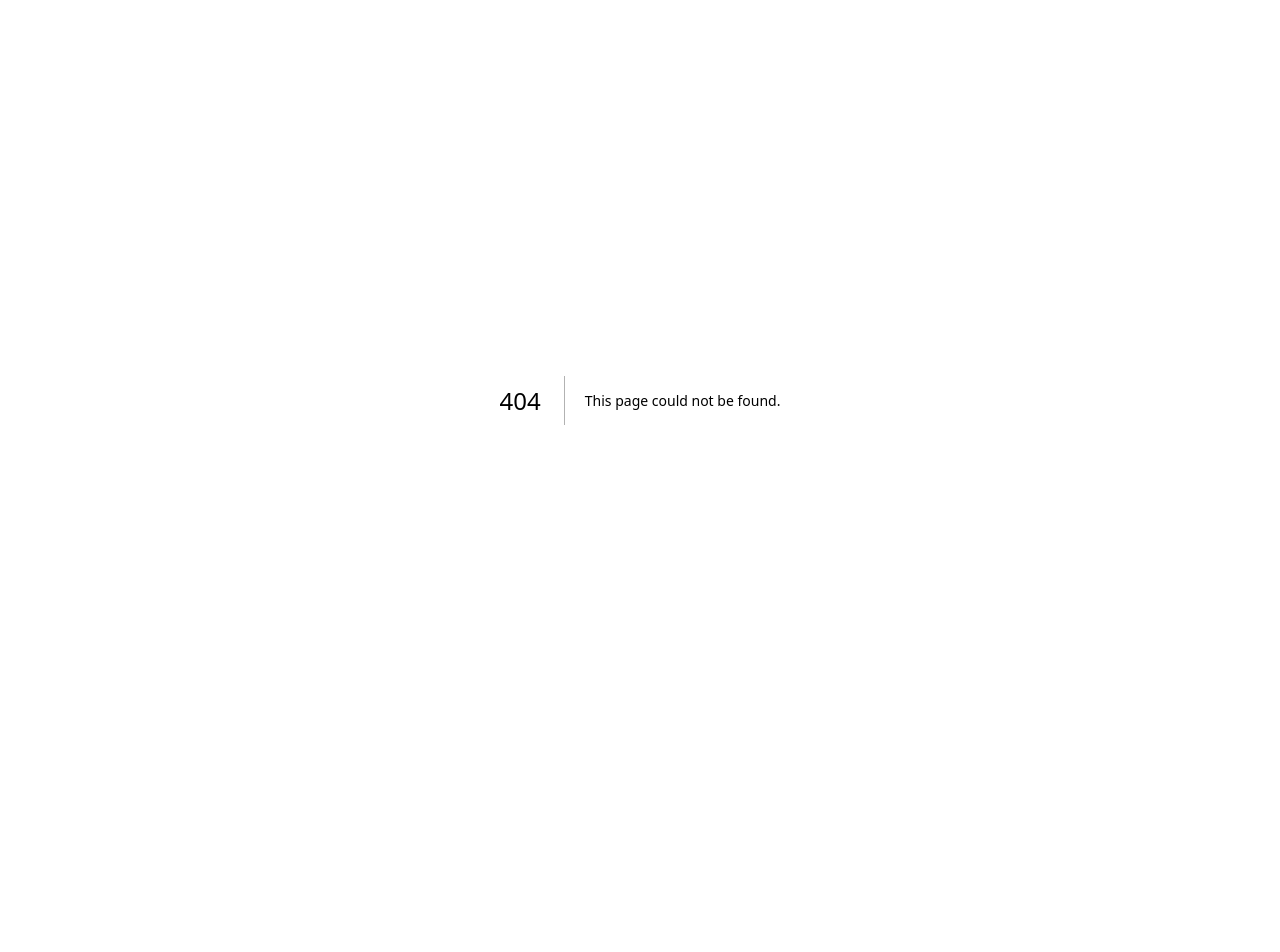
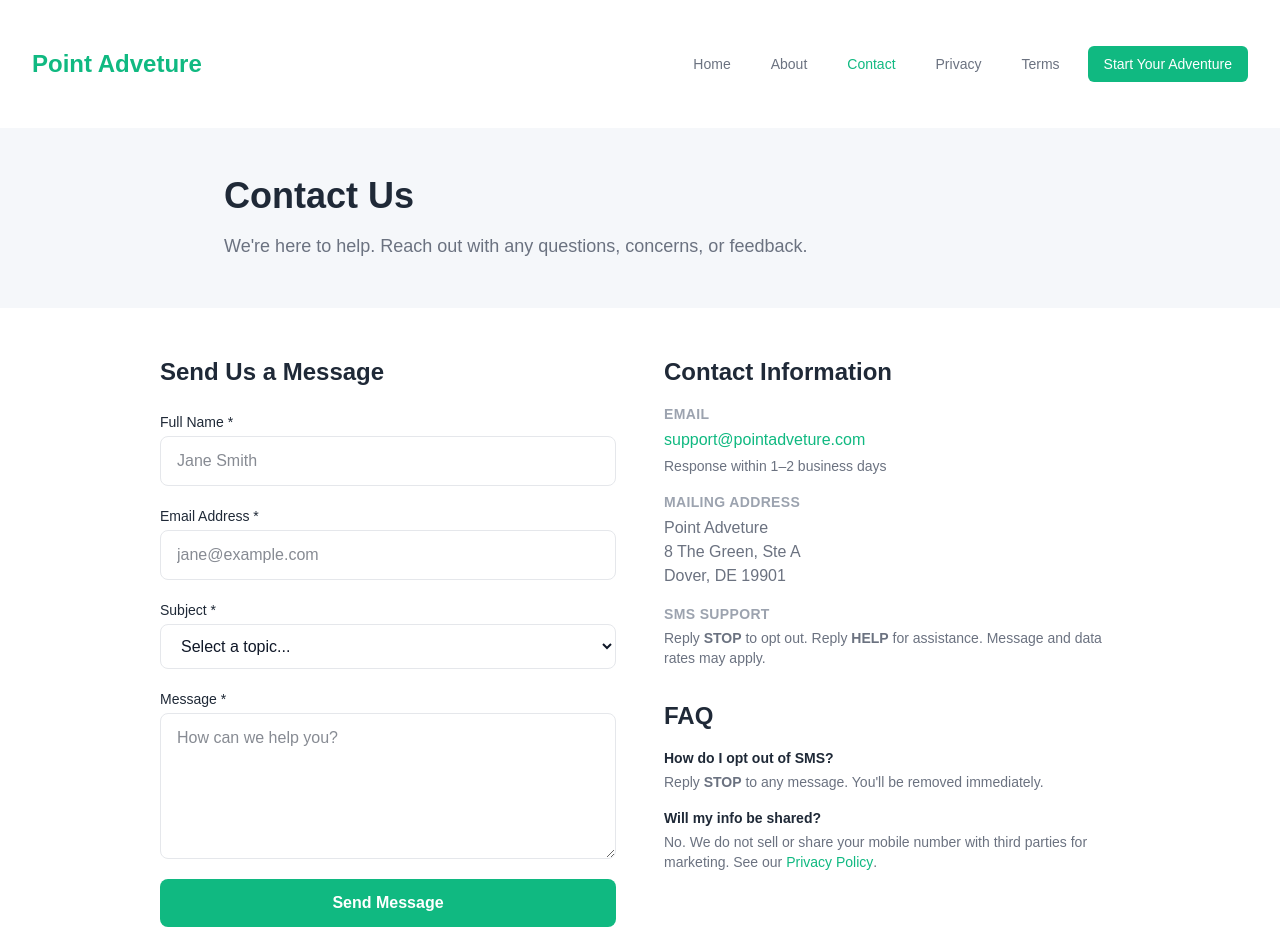
Before and after one commit to Textingman/moxxie-pointadveture, a Next.js app: page /contact in a window 1280 px wide. Before the commit this address had no page. Shown: the top 952 px of the page. Before the commit the page ends 800 px from the top, so only its background shows below. Built offline with nearby package versions, Linux system fonts and the light colour scheme.

Commit message:
Initial site setup: Point Adveture

```diff
--- /dev/null
+++ b/app/contact/page.tsx
@@ -0,0 +1,114 @@
+'use client';
+
+import { useState } from 'react';
+import Navbar from '../components/Navbar';
+import Footer from '../components/Footer';
+
+export default function ContactPage() {
+  const [formData, setFormData] = useState({ name: '', email: '', subject: '', message: '' });
+  const [submitted, setSubmitted] = useState(false);
+  const [submitting, setSubmitting] = useState(false);
+
+  const handleChange = (e: React.ChangeEvent<HTMLInputElement | HTMLTextAreaElement | HTMLSelectElement>) => {
+    setFormData({ ...formData, [e.target.name]: e.target.value });
+  };
+
+  const handleSubmit = async (e: React.FormEvent) => {
+    e.preventDefault();
+    setSubmitting(true);
+    setTimeout(() => { setSubmitting(false); setSubmitted(true); }, 1200);
+  };
+
+  return (
+    <div className="min-h-screen" style={{ backgroundColor: '#FFFFFF' }}>
+      <Navbar />
+      <section className="py-12" style={{ backgroundColor: '#F5F7FA' }}>
+        <div className="max-w-4xl mx-auto px-4 sm:px-6 lg:px-8">
+          <h1 className="text-4xl font-extrabold mb-4" style={{ color: '#1F2937' }}>Contact Us</h1>
+          <p className="text-lg" style={{ color: '#6B7280' }}>We're here to help. Reach out with any questions, concerns, or feedback.</p>
+        </div>
+      </section>
+      <section className="max-w-5xl mx-auto px-4 sm:px-6 lg:px-8 py-12">
+        <div className="grid grid-cols-1 md:grid-cols-2 gap-12">
+          <div>
+            <h2 className="text-2xl font-bold mb-6" style={{ color: '#1F2937' }}>Send Us a Message</h2>
+            {submitted ? (
+              <div className="rounded-xl p-8 text-center" style={{ backgroundColor: '#F0FDF4', border: '1px solid #BBF7D0' }}>
+                <div className="w-16 h-16 rounded-full flex items-center justify-center mx-auto mb-4" style={{ backgroundColor: '#DCFCE7' }}>
+                  <svg className="w-8 h-8" style={{ color: '#16A34A' }} fill="none" stroke="currentColor" viewBox="0 0 24 24">
+                    <path strokeLinecap="round" strokeLinejoin="round" strokeWidth={2} d="M5 13l4 4L19 7" />
+                  </svg>
+                </div>
+                <h3 className="text-xl font-bold mb-2" style={{ color: '#1F2937' }}>Message Sent!</h3>
+                <p style={{ color: '#6B7280' }}>Thank you for reaching out. We'll get back to you within 1–2 business days.</p>
+              </div>
+            ) : (
+              <form onSubmit={handleSubmit} className="space-y-5">
+                <div>
+                  <label className="block text-sm font-medium mb-1" style={{ color: '#1F2937' }}>Full Name *</label>
+                  <input type="text" name="name" required value={formData.name} onChange={handleChange} placeholder="Jane Smith" className="block w-full px-4 py-3 rounded-lg text-gray-900" style={{ border: '1px solid #E5E7EB' }} />
+                </div>
+                <div>
+                  <label className="block text-sm font-medium mb-1" style={{ color: '#1F2937' }}>Email Address *</label>
+                  <input type="email" name="email" required value={formData.email} onChange={handleChange} placeholder="jane@example.com" className="block w-full px-4 py-3 rounded-lg text-gray-900" style={{ border: '1px solid #E5E7EB' }} />
+                </div>
+                <div>
+                  <label className="block text-sm font-medium mb-1" style={{ color: '#1F2937' }}>Subject *</label>
+                  <select name="subject" required value={formData.subject} onChange={handleChange} className="block w-full px-4 py-3 rounded-lg text-gray-900" style={{ border: '1px solid #E5E7EB' }}>
+                    <option value="">Select a topic...</option>
+                    <option value="general">General Inquiry</option>
+                    <option value="sms-optout">SMS Opt-Out Request</option>
+                    <option value="sms-help">SMS Help</option>
+                    <option value="privacy">Privacy / Data Request</option>
+                    <option value="other">Other</option>
+                  </select>
+                </div>
+                <div>
+                  <label className="block text-sm font-medium mb-1" style={{ color: '#1F2937' }}>Message *</label>
+                  <textarea name="message" required rows={5} value={formData.message} onChange={handleChange} placeholder="How can we help you?" className="block w-full px-4 py-3 rounded-lg text-gray-900" style={{ border: '1px solid #E5E7EB' }} />
+                </div>
+                <button type="submit" disabled={submitting} className="w-full py-3 px-6 rounded-lg text-white font-semibold transition-opacity" style={{ backgroundColor: submitting ? '#9CA3AF' : '#10B981', cursor: submitting ? 'not-allowed' : 'pointer' }}>
+                  {submitting ? 'Sending...' : 'Send Message'}
+                </button>
+              </form>
+            )}
+          </div>
+          <div className="space-y-8">
+            <div>
+              <h2 className="text-2xl font-bold mb-4" style={{ color: '#1F2937' }}>Contact Information</h2>
+              <div className="space-y-4">
+                <div>
+                  <h3 className="text-sm font-semibold uppercase tracking-wide mb-1" style={{ color: '#9CA3AF' }}>Email</h3>
+                  <a href="mailto:support@pointadveture.com" className="text-base font-medium hover:underline" style={{ color: '#10B981' }}>support@pointadveture.com</a>
+                  <p className="text-sm mt-1" style={{ color: '#6B7280' }}>Response within 1–2 business days</p>
+                </div>
+                <div>
+                  <h3 className="text-sm font-semibold uppercase tracking-wide mb-1" style={{ color: '#9CA3AF' }}>Mailing Address</h3>
+                  <p style={{ color: '#6B7280' }}>Point Adveture<br />8 The Green, Ste A<br />Dover, DE 19901</p>
+                </div>
+                <div>
+                  <h3 className="text-sm font-semibold uppercase tracking-wide mb-1" style={{ color: '#9CA3AF' }}>SMS Support</h3>
+                  <p className="text-sm" style={{ color: '#6B7280' }}>Reply <strong>STOP</strong> to opt out. Reply <strong>HELP</strong> for assistance. Message and data rates may apply.</p>
+                </div>
+              </div>
+            </div>
+            <div>
+              <h2 className="text-2xl font-bold mb-4" style={{ color: '#1F2937' }}>FAQ</h2>
+              <div className="space-y-4">
+                <div>
+                  <h3 className="text-sm font-semibold mb-1" style={{ color: '#1F2937' }}>How do I opt out of SMS?</h3>
+                  <p className="text-sm" style={{ color: '#6B7280' }}>Reply <strong>STOP</strong> to any message. You'll be removed immediately.</p>
+                </div>
+                <div>
+                  <h3 className="text-sm font-semibold mb-1" style={{ color: '#1F2937' }}>Will my info be shared?</h3>
+                  <p className="text-sm" style={{ color: '#6B7280' }}>No. We do not sell or share your mobile number with third parties for marketing. See our <a href="/privacy" className="font-medium hover:underline" style={{ color: '#10B981' }}>Privacy Policy</a>.</p>
+                </div>
+              </div>
+            </div>
+          </div>
+        </div>
+      </section>
+      <Footer />
+    </div>
+  );
+}
```
